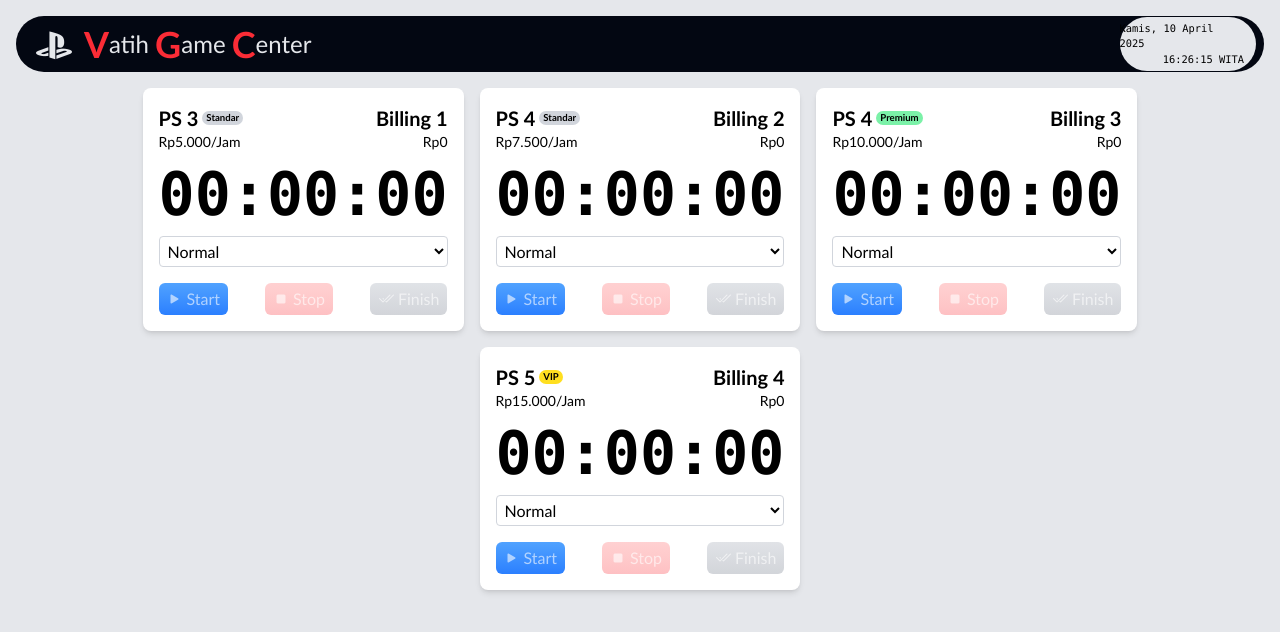
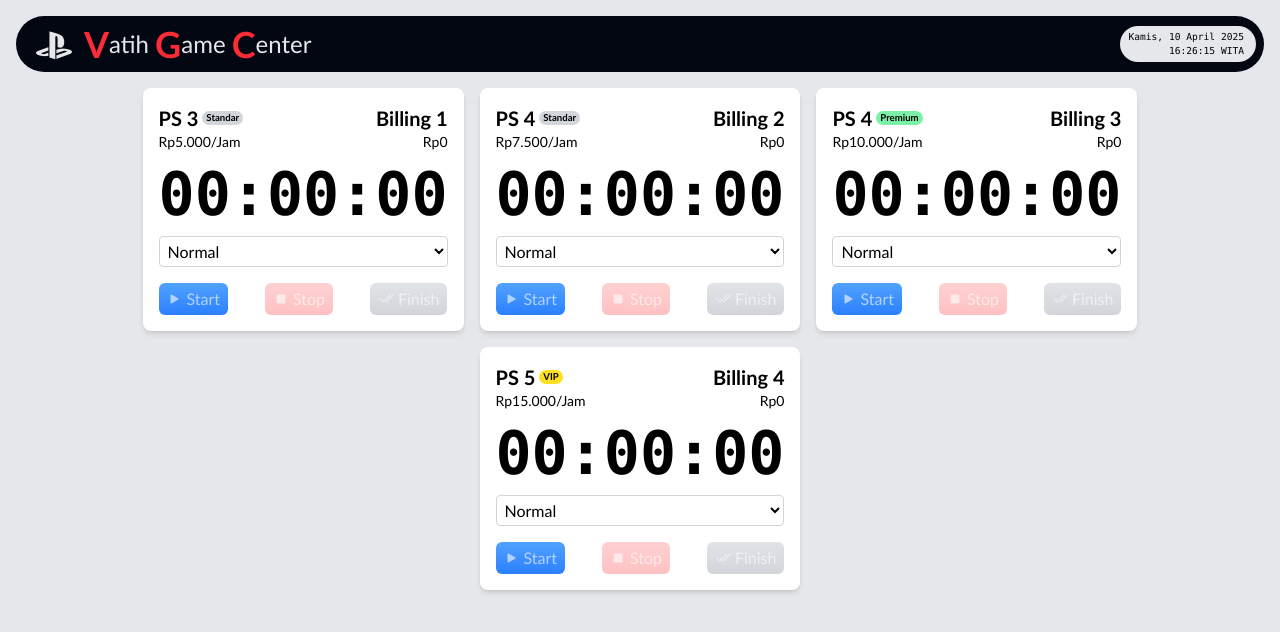
Before and after one commit to vatih2675/billing, a React (Vite) app: page / in a window 1280 px wide. Shown: the top 632 px of the page. Built offline with nearby package versions, Linux system fonts and the light colour scheme.

Commit message:
edit time font size

```diff
--- a/src/App.jsx
+++ b/src/App.jsx
@@ -76,7 +76,7 @@ function App() {
           ))}
           <i className="bi-playstation text-gray-200"></i>
         </marquee>
-        <div className="w-2/12 me-2 ms-1 py-1 pe-3 rounded-full bg-gray-200 text-black flex flex-col justify-center items-end font-mono text-[0.65rem]">
+        <div className="w-2/12 me-2 ms-1 py-1 pe-3 rounded-full bg-gray-200 text-black flex flex-col justify-center items-end font-mono text-[0.6rem]">
           <span className="block">{tanggalHariIni}</span>
           <span className="block">{jamBerjalan}</span>
         </div>
```
